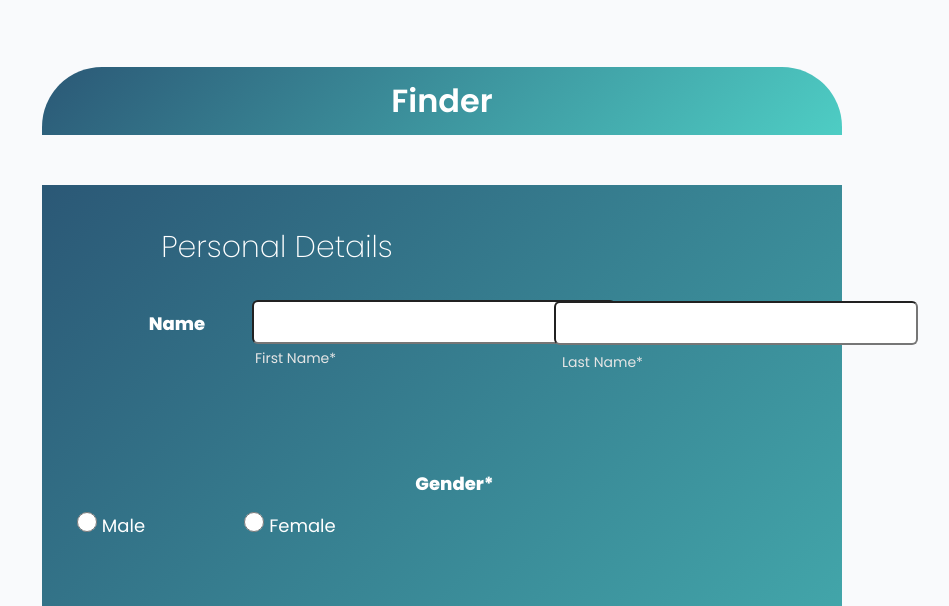
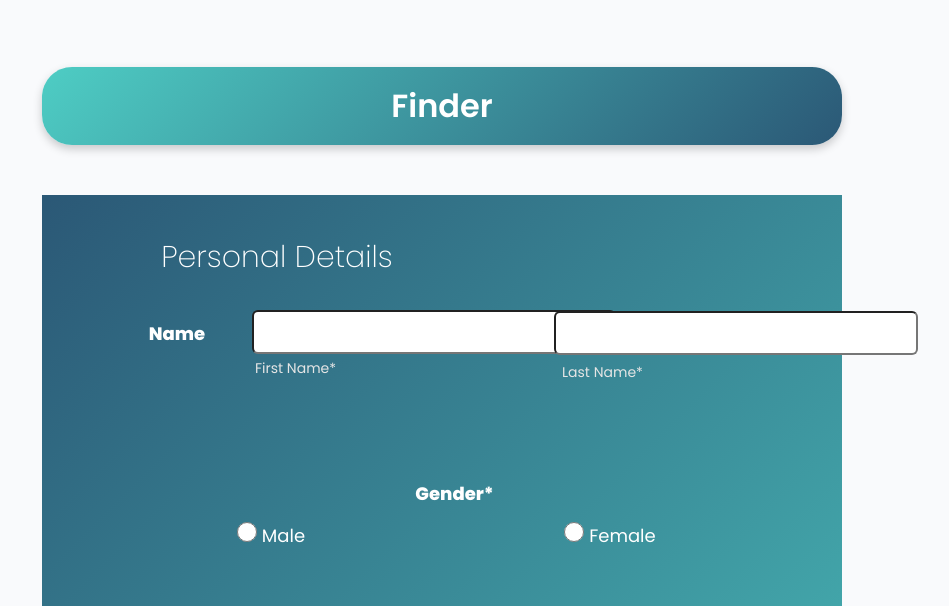
Before and after one commit to Grasshoppers1/College-Compass, a website: page public/predictor.html in a window 1280 px wide. Shown: the part 161-767 px from the top of the page, without its empty margins (198-1147 px from the left). Drawn offline with Linux system fonts and the light colour scheme.

Commit message:
Changes in style

```diff
--- a/public/predictor.html
+++ b/public/predictor.html
@@ -116,7 +116,7 @@
                 <h2 class="title">Academic Details</h2>
 
                 <h2 class="name">JEE Rank*</h2>
-                <input class="ssc" type="text" name="jee_rank" required>
+                <input class="ssc" type="number" name="jee_rank" required>
 
                 <button type="button" class="hero-btn predict" onclick="submitForm()">See Results</button>
             </div>
--- a/public/style.css
+++ b/public/style.css
@@ -854,6 +854,8 @@ password-container {
   background-size: cover;
   background-position: center;
   /* background: linear-gradient(135deg, #d3e76d 30%, #304e51); */
+  /* background-color: #f9fafc;
+   */
   background-color: #f9fafc;
   padding: 20px;
   color: #fff;
@@ -871,14 +873,14 @@ password-container {
 
 .predictor h1 {
   width: 800px;
-  /* background-color: #de6829; Change from background-image to solid color */
-  background: linear-gradient(135deg, #2b5876, #4ecdc4);
-
-  margin: 50px auto; /* Centers the h1 element */
+  background: linear-gradient(135deg, #4ecdc4, #2b5876);
+  margin: 50px auto;
   color: #fff;
-  padding: 10px 0;
-  border-radius: 60px 60px 0 0;
-  text-align: center;
+  padding: 15px 0;
+  border-radius: 30px;
+  font-size: 32px;
+  font-weight: 600;
+  box-shadow: 0 4px 10px rgba(0, 0, 0, 0.2);
 }
 
 .main {
@@ -891,7 +893,7 @@ password-container {
 
   border-radius: 0 0 60px 60px;
   width: 800px;
-  /* left: 250px; */
+  left: 250px;
 
   margin: auto;
 }
@@ -910,6 +912,7 @@ form {
 .name output {
   color: white;
 }
+
 .firstname {
   position: relative;
   left: 200px;
@@ -1019,7 +1022,7 @@ form {
   display: inline-block;
   padding-right: 70px;
   font-size: 18px;
-  margin-left: 25px;
+  margin-left: 185px;
   margin-top: 15px;
   padding-bottom: 50px;
   color: white;
```
